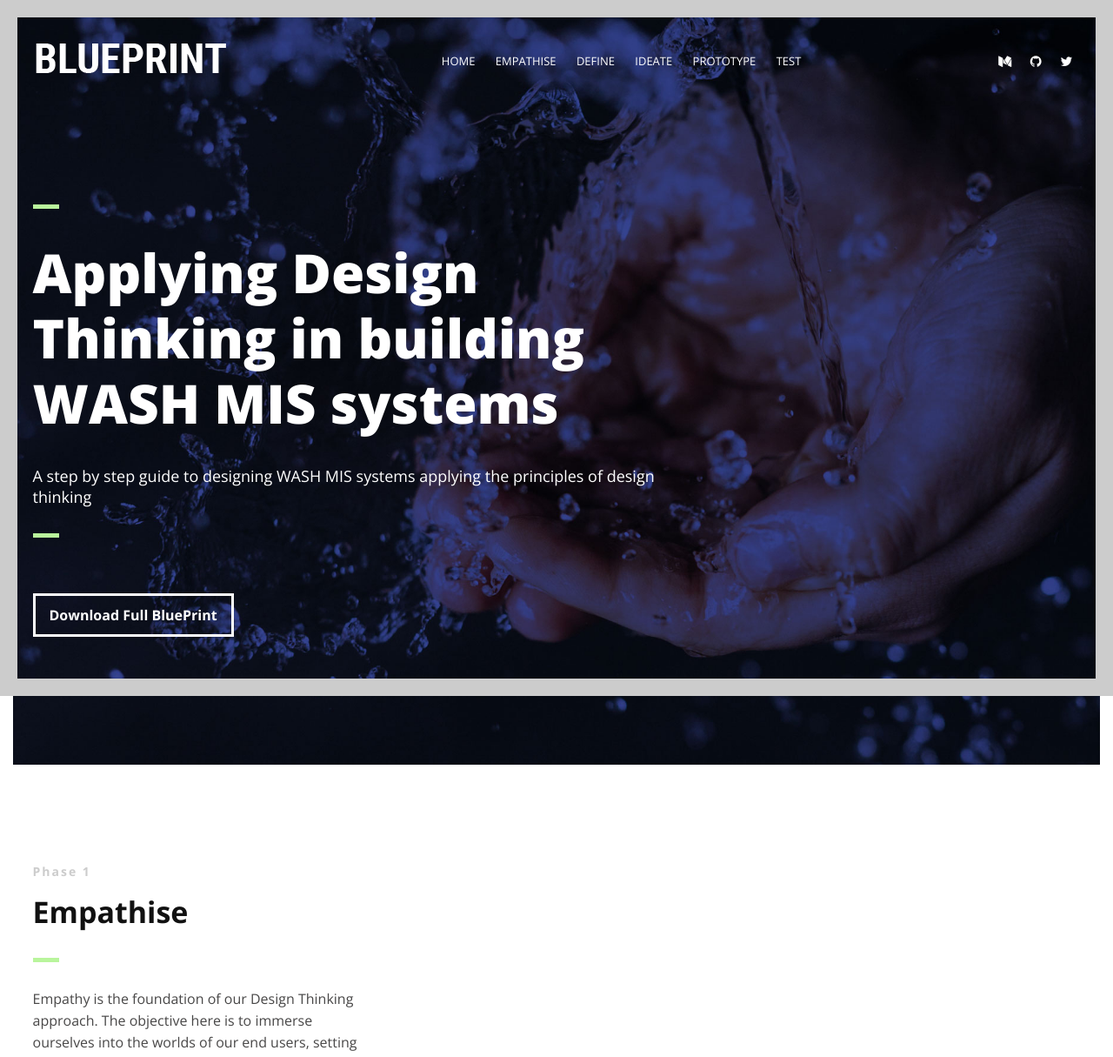
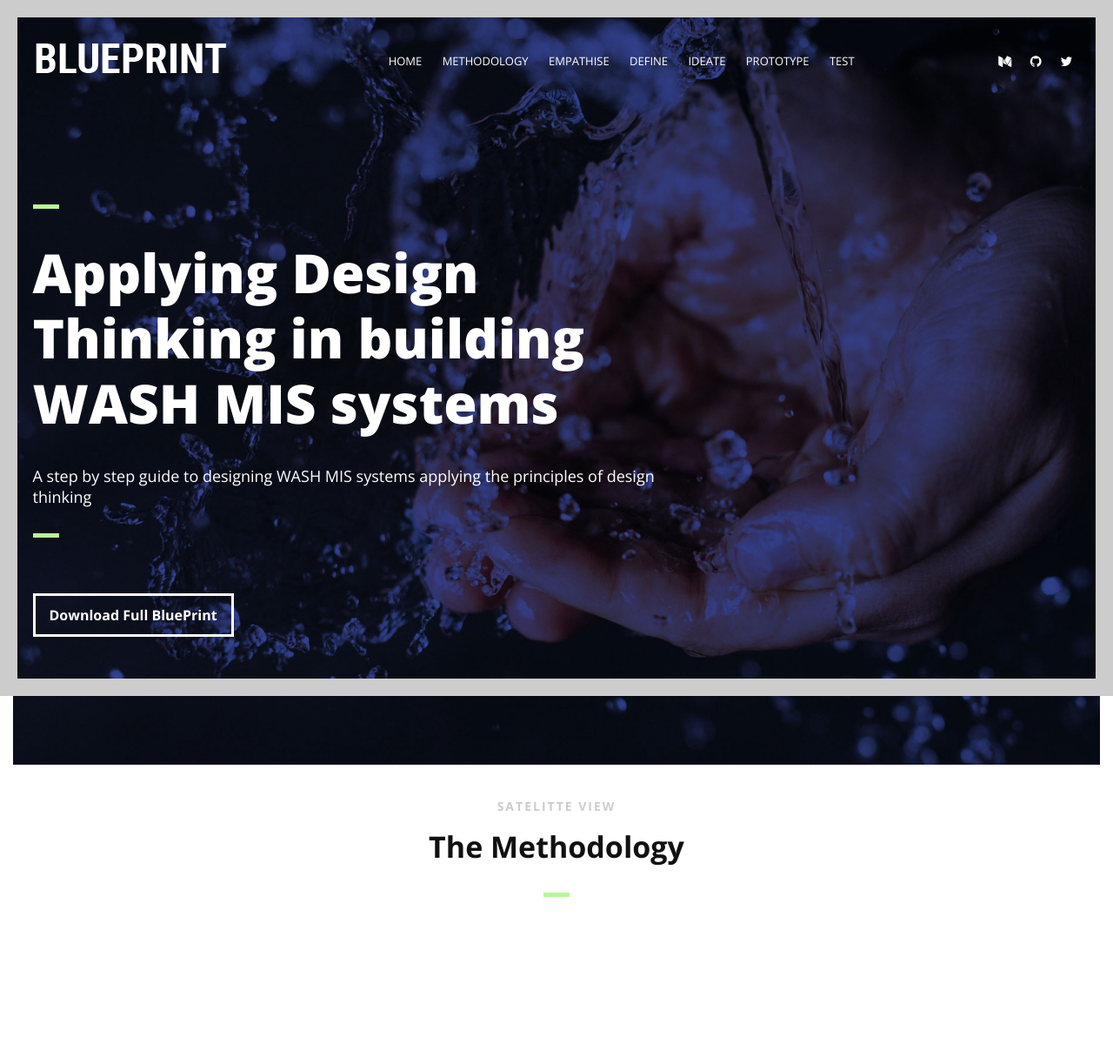
Before and after one commit to OdhiamboChris/WCARO-Blueprint, a plain HTML site: page index.html in a window 1280 px wide. Shown: the top 1215 px of the page at 87% size. Drawn offline with nearby package versions, Linux system fonts and the light colour scheme; a script that the page names is missing.

Commit message:
Methodology
Added the methodology section

```diff
--- a/index.html
+++ b/index.html
@@ -103,6 +103,11 @@
                             <li>
                                 <a href="#banner">Home</a>
                             </li>
+
+                            <li>
+                                <a href="#methodology">Methodology</a>
+                            </li>
+
                             <li>
                                 <a href="#background">Empathise</a>
                             </li>
@@ -151,6 +156,37 @@
 
     <!--Main Content Area-->
     <main id="content">
+
+
+         <section id="methodology" class="introduction scrollto text-center">
+
+            <div class="roww clearfix">
+
+                <div class="col-1">
+                    <div class="section-heading">
+                        <h3>SATELITTE VIEW</h3>
+                        <h2 class="section-title">The Methodology</h2>
+
+                    </div>
+
+                </div>
+
+
+                <div class="col-1">
+
+                    <div>
+                         <div class="flourish-embed flourish-cards" data-src="visualisation/13689385"><script src="https://public.flourish.studio/resources/embed.js"></script></div>
+
+                    </div>
+
+
+                </div>
+
+            </div>
+
+
+        </section>
+        <!--End of methodology-->
 
         <!--background-->
         <section id="background" class="introduction scrollto">
```
